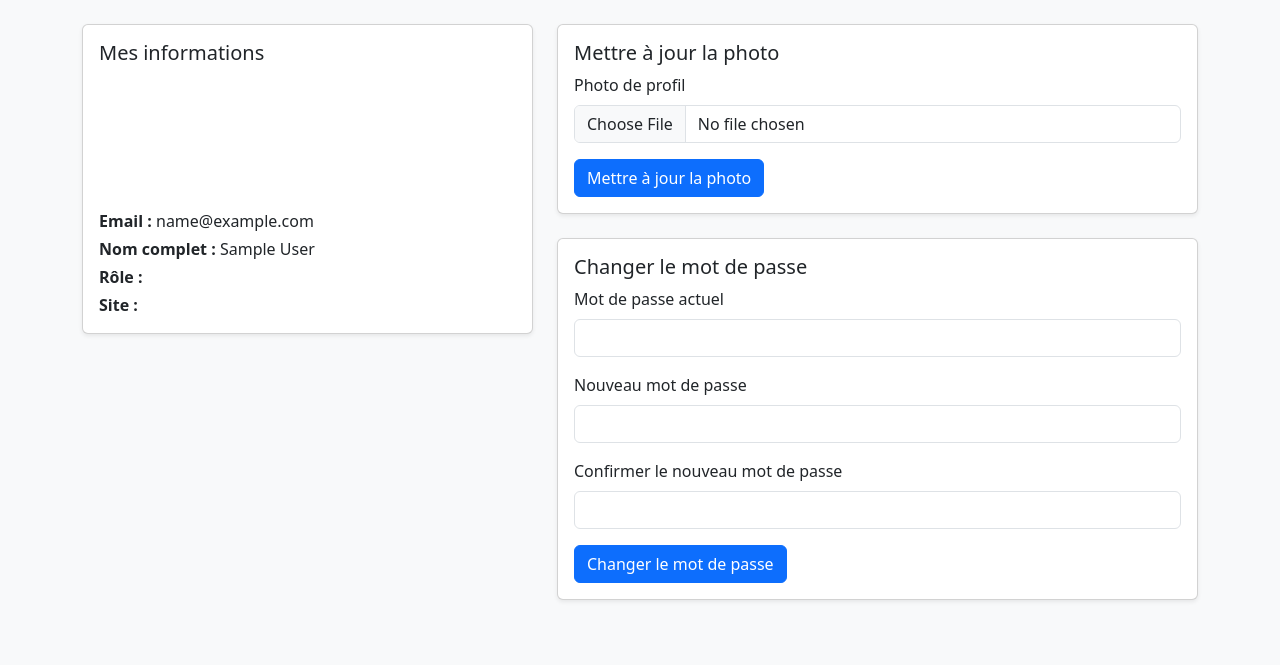
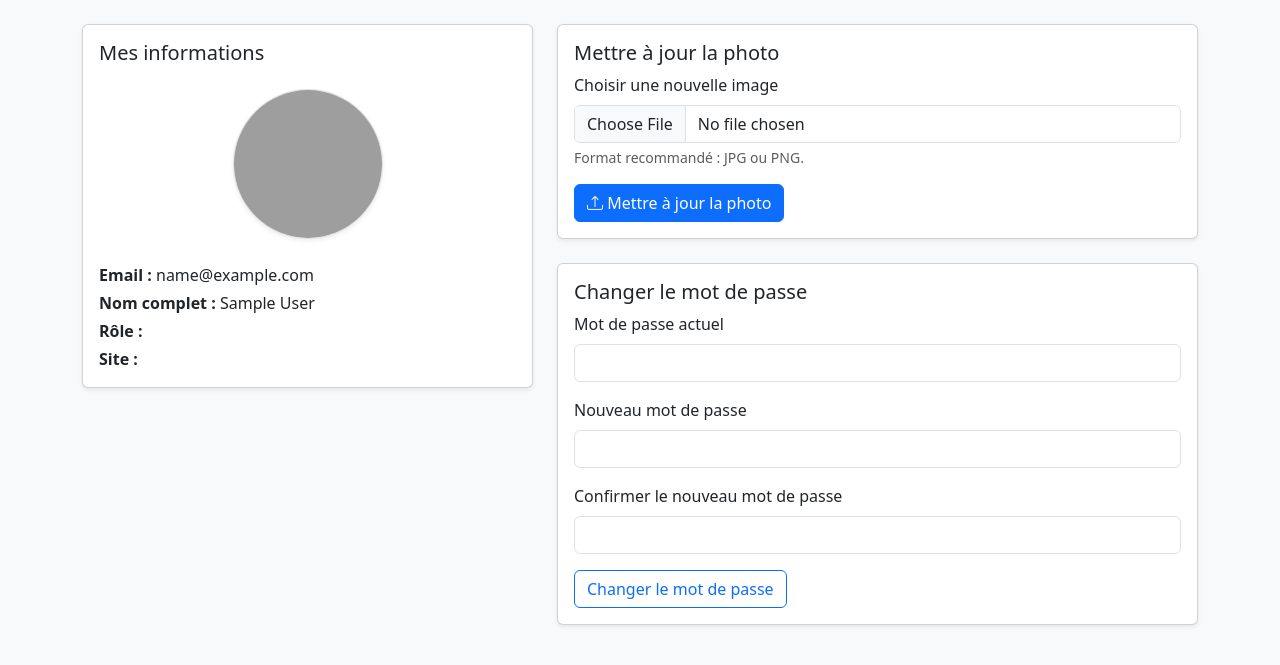
Before and after one commit to benmab17/fagouflow, a Django app: page /profile/ in a window 1280 px wide. Shown: the part 56-721 px from the top of the page. Run offline with Django 5.2, Linux system fonts and the light colour scheme; the visitor is signed in with stand-in values (Sample User, id 1); grey boxes are pictures that could not be loaded.

Commit message:
Fix final : passage à user.avatar.url pour Cloudinary

```diff
--- a/templates/ui/profile.html
+++ b/templates/ui/profile.html
@@ -1,6 +1,5 @@
 {% extends "ui/base.html" %}
 {% load static %}
-{% load avatar %}
 
 {% block title %}Mon profil - FagouFlow{% endblock %}
 
@@ -8,13 +7,23 @@
   <div class="row g-4">
     <div class="col-12 col-lg-5">
       <div class="card shadow-sm">
-        <div class="card-body">
-          <h5 class="card-title">Mes informations</h5>
-          <img src="{{ user|avatar_url }}" alt="Avatar" class="rounded mb-3" width="120" height="120" />
-          <p class="mb-1"><strong>Email :</strong> {{ user.email }}</p>
-          <p class="mb-1"><strong>Nom complet :</strong> {{ user.full_name }}</p>
-          <p class="mb-1"><strong>Rôle :</strong> {{ user.role }}</p>
-          <p class="mb-0"><strong>Site :</strong> {{ user.site }}</p>
+        <div class="card-body text-center">
+          <h5 class="card-title text-start mb-4">Mes informations</h5>
+
+          <div class="mb-3">
+            {% if user.avatar %}
+              <img src="{{ user.avatar.url }}" alt="Avatar" class="rounded-circle border shadow-sm" width="150" height="150" style="object-fit: cover;">
+            {% else %}
+              <img src="{% static 'images/default-avatar.png' %}" alt="Avatar par défaut" class="rounded-circle border shadow-sm" width="150" height="150" style="object-fit: cover;">
+            {% endif %}
+          </div>
+
+          <div class="text-start mt-4">
+            <p class="mb-1"><strong>Email :</strong> {{ user.email }}</p>
+            <p class="mb-1"><strong>Nom complet :</strong> {{ user.full_name }}</p>
+            <p class="mb-1"><strong>Rôle :</strong> <span class="badge bg-info">{{ user.role }}</span></p>
+            <p class="mb-0"><strong>Site :</strong> <span class="badge bg-secondary">{{ user.site }}</span></p>
+          </div>
         </div>
       </div>
     </div>
@@ -27,11 +36,14 @@
             {% csrf_token %}
             <input type="hidden" name="action" value="update_avatar" />
             <div class="col-12">
-              <label class="form-label" for="avatar">Photo de profil</label>
+              <label class="form-label" for="avatar">Choisir une nouvelle image</label>
               <input class="form-control" type="file" id="avatar" name="avatar" accept="image/*" required />
+              <div class="form-text">Format recommandé : JPG ou PNG.</div>
             </div>
             <div class="col-12">
-              <button type="submit" class="btn btn-primary">Mettre à jour la photo</button>
+              <button type="submit" class="btn btn-primary">
+                <i class="bi bi-upload"></i> Mettre à jour la photo
+              </button>
             </div>
           </form>
         </div>
@@ -56,7 +68,7 @@
               <input class="form-control" type="password" id="confirm_password" name="confirm_password" required />
             </div>
             <div class="col-12">
-              <button type="submit" class="btn btn-primary">Changer le mot de passe</button>
+              <button type="submit" class="btn btn-outline-primary">Changer le mot de passe</button>
             </div>
           </form>
         </div>
```
